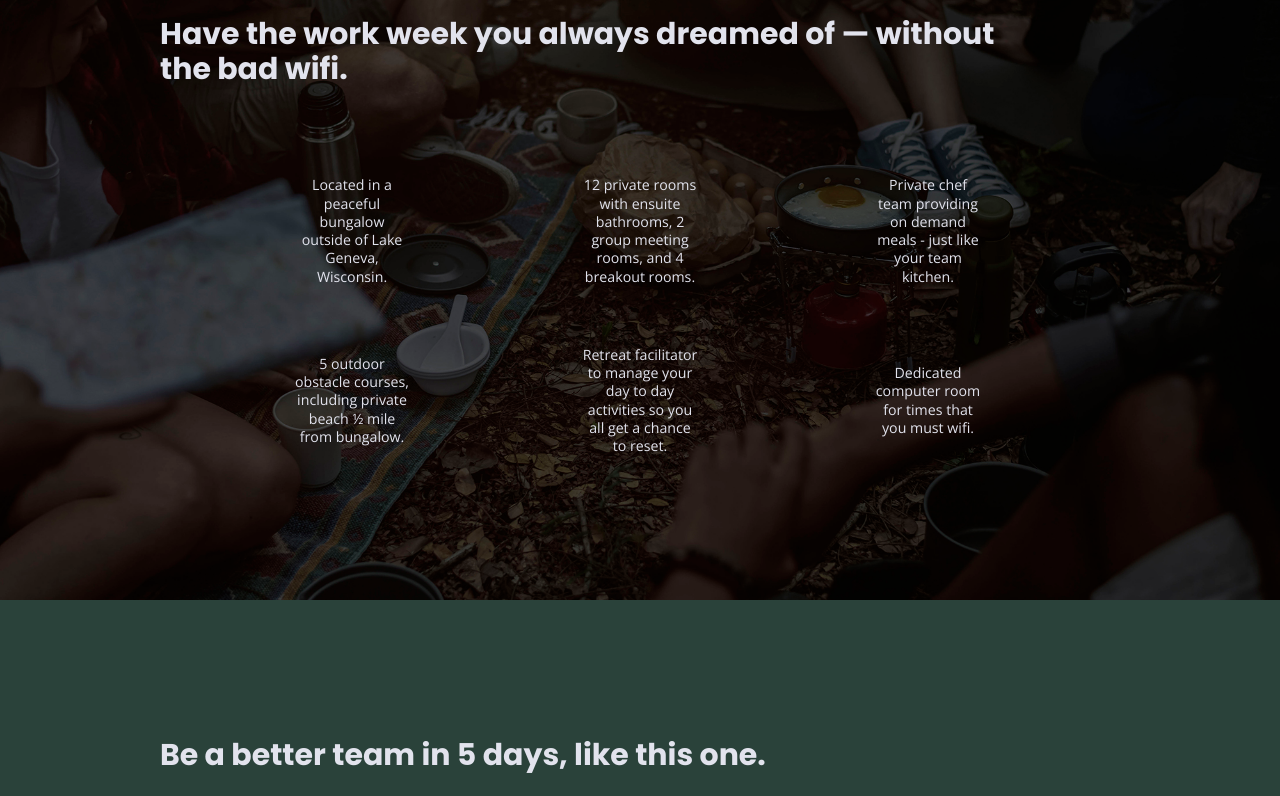
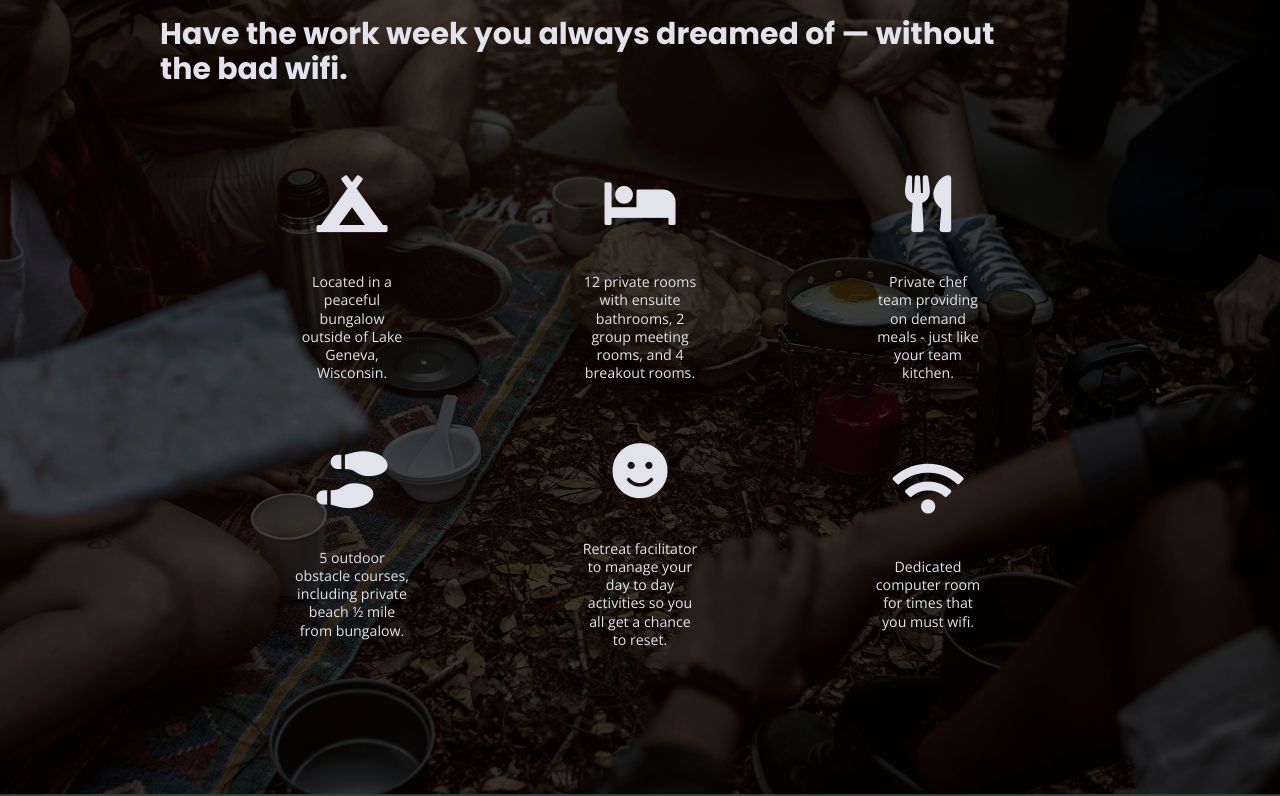
Before and after one commit to huntscato/unplugged, a website built with Parcel: page index.html in a window 1280 px wide. Shown: the part 1101-1897 px from the top of the page. Built offline with nearby package versions, Linux system fonts and the light colour scheme.

Commit message:
Added icons to 'homepage'

```diff
--- a/css/main.css
+++ b/css/main.css
@@ -141,6 +141,11 @@
     .content-wrapper {
       width: 90%;
       padding: 15px 0
+     }
+
+     .features i {
+      font-size: 4em;
+      margin-bottom: 40px;
      }
 
   /* ----------Base Header - Footer Styles---------- */
@@ -397,6 +402,7 @@ footer {
       justify-content: center;
       align-items: center;
       flex-flow: row wrap;
+      background-color: #527158;
     }
 
     .faq .content-wrapper {
@@ -635,6 +641,10 @@ footer {
        FAQ Page
        ========================================================================== */
 
+       .header figure {
+        width: 30%;
+       }
+
       .faq .content-wrapper {
         justify-content: space-between;
       }
--- a/index.html
+++ b/index.html
@@ -20,6 +20,10 @@
   <link rel="stylesheet" href="css/main.css">
 
   <meta name="theme-color" content="#fafafa">
+
+  <!-- FontAwesome CDN version 5.5 -->
+<link rel="stylesheet" href="https://use.fontawesome.com/releases/v5.5.0/css/all.css" integrity="sha384-B4dIYHKNBt8Bc12p+WXckhzcICo0wtJAoU8YZTY5qE0Id1GSseTk6S+L3BlXeVIU" crossorigin="anonymous">
+
 
   <!-- Google Fonts -->
 <link href="https://fonts.googleapis.com/css?family=Open+Sans:400,700|Poppins:500,700" rel="stylesheet">
@@ -78,6 +82,7 @@
         <div class="features-items">
           <article>
             <p class="fontawesome-icon">
+              <i class="fas fa-campground"></i>
             </p>
             <p class="features-item-description">
               Located in a peaceful bungalow outside of Lake Geneva, Wisconsin.
@@ -85,6 +90,7 @@
           </article>
           <article>
             <p class="fontawesome-icon">
+              <i class="fas fa-bed"></i>
             </p>
             <p class="features-item-description">
               12 private rooms with ensuite bathrooms, 2 group meeting rooms, and 4 breakout rooms.
@@ -92,6 +98,7 @@
           </article>
           <article>
             <p class="fontawesome-icon">
+              <i class="fas fa-utensils"></i>
             </p>
             <p class="features-item-description">
               Private chef team providing on demand meals - just like your team kitchen.
@@ -99,6 +106,7 @@
           </article>
           <article>
             <p class="fontawesome-icon">
+              <i class="fas fa-shoe-prints"></i>
             </p>
             <p class="features-item-description">
               5 outdoor obstacle courses, including private beach ½ mile from bungalow.
@@ -106,6 +114,7 @@
           </article>
           <article>
             <p class="fontawesome-icon">
+              <i class="fas fa-smile"></i>
             </p>
             <p class="features-item-description">
               Retreat facilitator to manage your day to day activities so you all get a chance to reset.
@@ -113,6 +122,7 @@
           </article>
           <article>
             <p class="fontawesome-icon">
+              <i class="fas fa-wifi"></i>
             </p>
             <p class="features-item-description">
               Dedicated computer room for times that you must wifi.
```
Also changed, not shown: about/index.html (+4 -0 lines), faq/index.html (+7 -1 lines).
